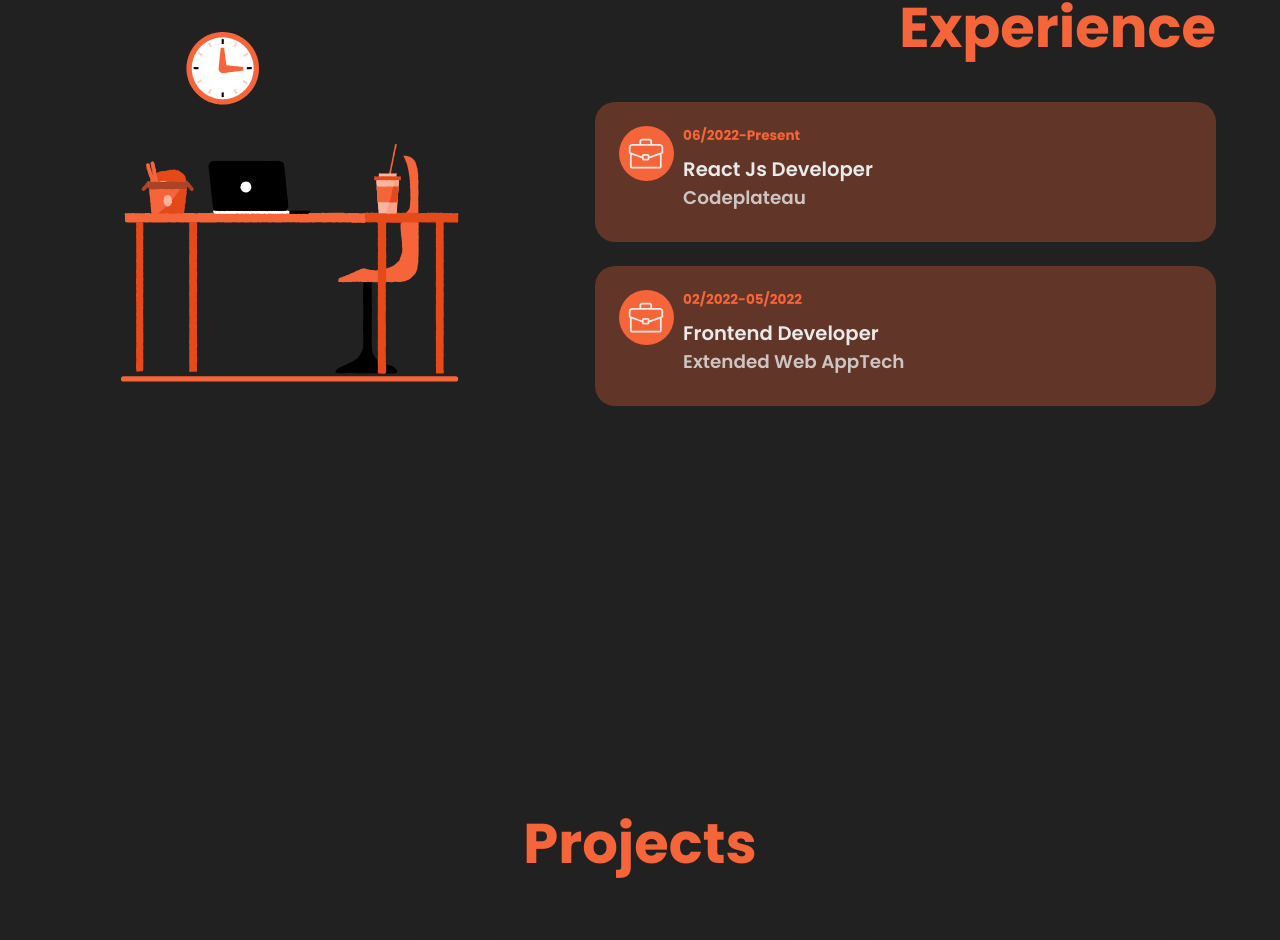
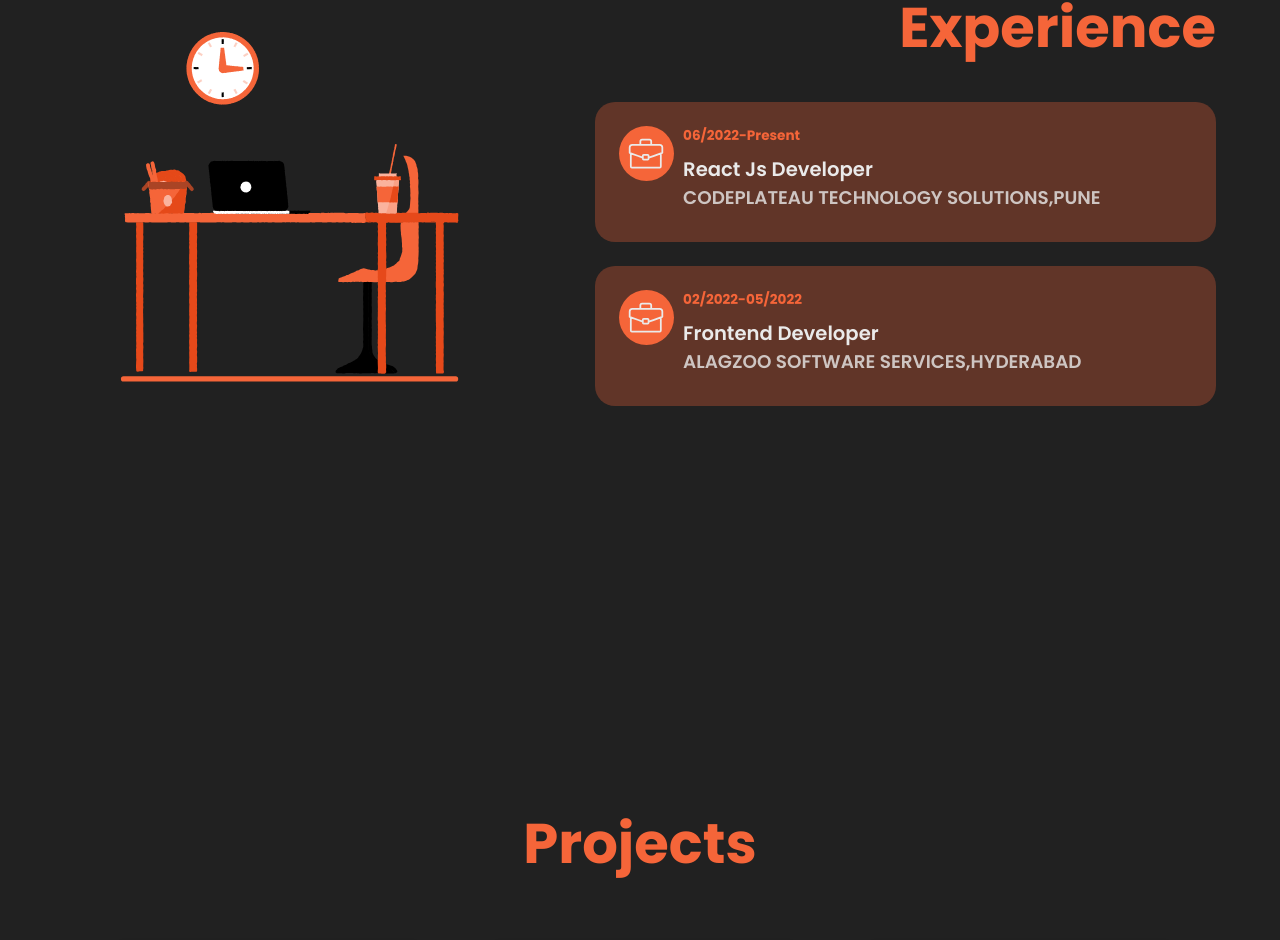
Before and after one commit to Aftab1999/React-Portfolio-, a React (Create React App) app: page / in a window 1280 px wide. Shown: the part 2927-3867 px from the top of the page. Built offline with nearby package versions, Linux system fonts and the light colour scheme; a web font is replaced by a local one.

Commit message:
Updated Experience Section

```diff
--- a/src/data/experienceData.js
+++ b/src/data/experienceData.js
@@ -1,14 +1,14 @@
 export const experienceData = [
     {
         id: 1,
-        company: 'Codeplateau',
+        company: 'CODEPLATEAU TECHNOLOGY SOLUTIONS,PUNE',
         jobtitle: 'React Js Developer',
         startYear: '06/2022',
         endYear: 'Present'
     },
     {
         id: 2,
-        company: 'Extended Web AppTech',
+        company: 'ALAGZOO SOFTWARE SERVICES,HYDERABAD',
         jobtitle: 'Frontend Developer',
         startYear: '02/2022',
         endYear: '05/2022'
```
